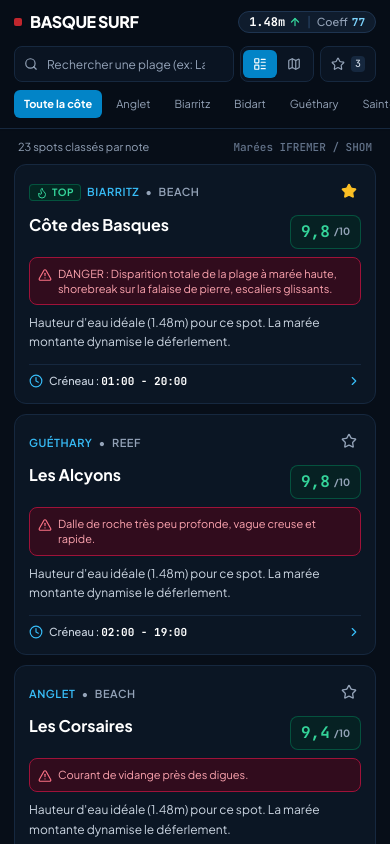
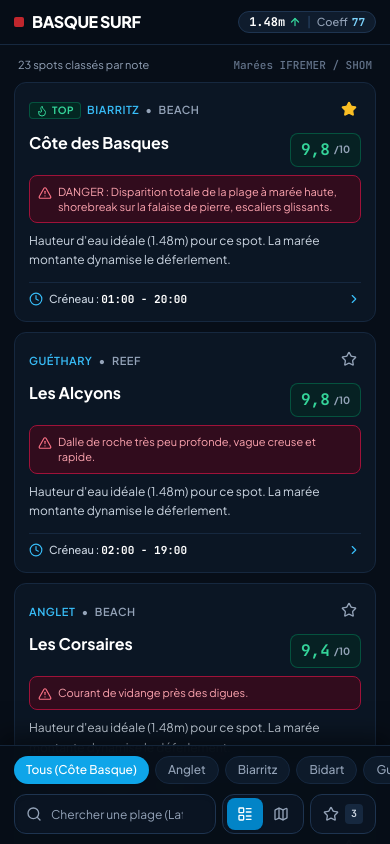
Before and after one commit to Morgan98800/Basque-Surf, a React (Vite) app: page / in a window 390 px wide. Shown: the top 844 px of the page. Built offline with nearby package versions, Linux system fonts and the light colour scheme; no server answers.

Commit message:
style: repositionnement ergonomique des filtres et de la recherche en bas de l'ecran (thumb zone)

```diff
--- a/src/App.tsx
+++ b/src/App.tsx
@@ -134,26 +134,11 @@
   return (
     <div className="min-h-screen bg-nautical-900 flex flex-col text-slate-100">
 
-      {/* Barre supérieure compacte intégrée (Header + Recherche + Filtres) */}
-      <header className="sticky top-0 z-40 bg-nautical-900/95 backdrop-blur-md border-b border-nautical-750 shadow-sm">
-        <Header tideData={activeHeaderTide} />
-        <div className="max-w-5xl mx-auto px-3.5 sm:px-6 pb-2 pt-0.5">
-          <SearchBar
-            searchTerm={searchTerm}
-            onSearchChange={setSearchTerm}
-            selectedTown={selectedTown}
-            onTownChange={setSelectedTown}
-            showFavoritesOnly={showFavoritesOnly}
-            onToggleFavoritesOnly={() => setShowFavoritesOnly(!showFavoritesOnly)}
-            favoritesCount={favorites.length}
-            viewMode={viewMode}
-            onViewModeChange={setViewMode}
-          />
-        </div>
-      </header>
+      {/* Barre supérieure ultra-fine : Marque + Marée live IFREMER/SHOM */}
+      <Header tideData={activeHeaderTide} />
 
-      {/* Main Content */}
-      <main className="flex-1 max-w-5xl w-full mx-auto px-3.5 sm:px-6 py-2.5 sm:py-3.5 space-y-2.5 sm:space-y-3">
+      {/* Main Content avec padding-bottom suffisant pour le dock inférieur */}
+      <main className="flex-1 max-w-5xl w-full mx-auto px-3.5 sm:px-6 pt-3 pb-28 sm:pb-32 space-y-2.5 sm:space-y-3">
 
         {/* Dynamic View: Map or List */}
         {viewMode === 'map' ? (
@@ -220,8 +205,25 @@
 
       </main>
 
+      {/* Dock inférieur ergonomique (Thumb Zone pour smartphone) */}
+      <nav className="fixed bottom-0 inset-x-0 z-40 bg-nautical-900/95 backdrop-blur-md border-t border-nautical-750/90 pb-[max(0.6rem,env(safe-area-inset-bottom))] pt-2.5 shadow-[0_-8px_24px_rgba(0,0,0,0.5)]">
+        <div className="max-w-5xl mx-auto px-3.5 sm:px-6">
+          <SearchBar
+            searchTerm={searchTerm}
+            onSearchChange={setSearchTerm}
+            selectedTown={selectedTown}
+            onTownChange={setSelectedTown}
+            showFavoritesOnly={showFavoritesOnly}
+            onToggleFavoritesOnly={() => setShowFavoritesOnly(!showFavoritesOnly)}
+            favoritesCount={favorites.length}
+            viewMode={viewMode}
+            onViewModeChange={setViewMode}
+          />
+        </div>
+      </nav>
+
       {/* Clean Footer */}
-      <footer className="mt-8 border-t border-nautical-800 bg-nautical-950 py-4 text-[11px] text-slate-400">
+      <footer className="border-t border-nautical-800 bg-nautical-950 py-4 text-[11px] text-slate-400 mb-24 sm:mb-20">
         <div className="max-w-5xl mx-auto px-4 flex flex-col sm:flex-row items-center justify-between gap-2.5 text-center sm:text-left">
           <div className="flex items-center space-x-2">
             <span className="w-2 h-2 rounded-sm bg-ikurrina-red"></span>
--- a/src/components/Header.tsx
+++ b/src/components/Header.tsx
@@ -10,12 +10,13 @@
   const isRising = tideData?.currentPhase === 'incoming' || tideData?.currentPhase === 'high';
 
   return (
+    <header className="sticky top-0 z-30 bg-nautical-900/95 backdrop-blur-md border-b border-nautical-750">
       <div className="max-w-5xl mx-auto px-3.5 sm:px-6">
         <div className="flex items-center justify-between h-11 gap-3">
 
           {/* Logo & Brand */}
           <div className="flex items-center space-x-2 shrink-0">
-          <span className="w-2 h-2 rounded-sm bg-ikurrina-red shadow-sm"></span>
+            <span className="w-2.5 h-2.5 rounded-sm bg-ikurrina-red shadow-sm"></span>
             <span className="font-extrabold tracking-tight text-white text-base uppercase">
               Basque Surf
             </span>
@@ -55,5 +56,6 @@
 
         </div>
       </div>
+    </header>
   );
 };
--- a/src/components/SearchBar.tsx
+++ b/src/components/SearchBar.tsx
@@ -27,74 +27,102 @@
   onViewModeChange,
 }) => {
   return (
-    <div className="space-y-2">
+    <div className="w-full space-y-2">
 
-      {/* Ligne 1 : Recherche + Bascule Vue + Favoris (Compacte & Fluide) */}
+      {/* Ligne 1 : Filtres Communes glissants au pouce (h-7) */}
+      <div className="flex items-center gap-1.5 overflow-x-auto pb-0.5 hide-scrollbar -mx-3.5 px-3.5 sm:mx-0 sm:px-0">
+        <button
+          onClick={() => onTownChange('ALL')}
+          className={`h-7 px-3 rounded-full text-xs whitespace-nowrap font-medium transition shrink-0 ${
+            selectedTown === 'ALL'
+              ? 'bg-sky-500 text-white font-bold shadow-sm'
+              : 'bg-nautical-800/80 text-slate-400 hover:text-slate-200 border border-nautical-750'
+          }`}
+        >
+          Tous ({selectedTown === 'ALL' ? 'Côte Basque' : 'Tous'})
+        </button>
+
+        {BASQUE_TOWNS.map((town) => (
+          <button
+            key={town}
+            onClick={() => onTownChange(town)}
+            className={`h-7 px-3 rounded-full text-xs whitespace-nowrap font-medium transition shrink-0 ${
+              selectedTown === town
+                ? 'bg-sky-500 text-white font-bold shadow-sm'
+                : 'bg-nautical-800/80 text-slate-400 hover:text-slate-200 border border-nautical-750'
+            }`}
+          >
+            {town}
+          </button>
+        ))}
+      </div>
+
+      {/* Ligne 2 : Recherche + Bascule Vue + Favoris (À portée directe du pouce) */}
       <div className="flex items-center gap-1.5 sm:gap-2">
 
-        {/* Champ de recherche compact (h-9) */}
+        {/* Champ de recherche compact (h-10) */}
         <div className="relative flex-1 min-w-0">
-          <Search className="absolute left-2.5 top-1/2 -translate-y-1/2 w-3.5 h-3.5 text-slate-400 pointer-events-none" />
+          <Search className="absolute left-3 top-1/2 -translate-y-1/2 w-4 h-4 text-slate-400 pointer-events-none" />
           <input
             type="text"
             value={searchTerm}
             onChange={(e) => onSearchChange(e.target.value)}
-            placeholder="Rechercher une plage (ex: Lafitenia, Cavaliers, Côte des Basques...)"
-            className="w-full h-9 pl-8 pr-7 bg-nautical-850/90 hover:bg-nautical-850 border border-nautical-750 focus:border-sky-500 rounded-lg text-slate-100 placeholder-slate-400 text-xs focus:outline-none transition"
+            placeholder="Chercher une plage (Lafitenia, Cavaliers...)"
+            className="w-full h-10 pl-9 pr-8 bg-nautical-850/90 border border-nautical-700 focus:border-sky-500 rounded-xl text-slate-100 placeholder-slate-400 text-xs focus:outline-none transition shadow-inner"
           />
           {searchTerm && (
             <button
               onClick={() => onSearchChange('')}
-              className="absolute right-2 top-1/2 -translate-y-1/2 p-0.5 text-slate-400 hover:text-slate-200"
+              className="absolute right-2.5 top-1/2 -translate-y-1/2 p-1 text-slate-400 hover:text-slate-200"
               aria-label="Effacer recherche"
             >
-              <X className="w-3.5 h-3.5" />
+              <X className="w-4 h-4" />
             </button>
           )}
         </div>
 
-        {/* Bascule Vue : Liste / Carte (Segmenté compact h-9) */}
-        <div className="flex items-center bg-nautical-850/90 border border-nautical-750 rounded-lg p-0.5 h-9 shrink-0">
+        {/* Bascule Vue : Liste / Carte (Segmenté compact h-10) */}
+        <div className="flex items-center bg-nautical-850/90 border border-nautical-700 rounded-xl p-1 h-10 shrink-0">
           <button
             onClick={() => onViewModeChange('list')}
-            className={`h-7 px-2.5 rounded-md text-xs font-semibold flex items-center gap-1.5 transition ${
+            className={`h-8 px-2.5 sm:px-3 rounded-lg text-xs font-semibold flex items-center gap-1.5 transition ${
               viewMode === 'list'
                 ? 'bg-sky-600 text-white shadow-sm'
                 : 'text-slate-400 hover:text-slate-200'
             }`}
             title="Vue liste"
           >
-            <LayoutList className="w-3.5 h-3.5" />
+            <LayoutList className="w-4 h-4" />
             <span className="hidden sm:inline">Liste</span>
           </button>
 
           <button
             onClick={() => onViewModeChange('map')}
-            className={`h-7 px-2.5 rounded-md text-xs font-semibold flex items-center gap-1.5 transition ${
+            className={`h-8 px-2.5 sm:px-3 rounded-lg text-xs font-semibold flex items-center gap-1.5 transition ${
               viewMode === 'map'
                 ? 'bg-sky-600 text-white shadow-sm'
                 : 'text-slate-400 hover:text-slate-200'
             }`}
             title="Vue carte"
           >
-            <Map className="w-3.5 h-3.5" />
+            <Map className="w-4 h-4" />
             <span className="hidden sm:inline">Carte</span>
           </button>
         </div>
 
-        {/* Filtre Favoris (h-9 compact) */}
+        {/* Filtre Favoris (h-10 compact) */}
         <button
           onClick={onToggleFavoritesOnly}
-          className={`h-9 px-2.5 rounded-lg text-xs font-medium flex items-center gap-1.5 shrink-0 border transition active:scale-95 ${
+          className={`h-10 px-3 rounded-xl text-xs font-medium flex items-center gap-1.5 shrink-0 border transition active:scale-95 ${
             showFavoritesOnly
-              ? 'bg-amber-500/20 text-amber-300 border-amber-500/50'
-              : 'bg-nautical-850/90 text-slate-400 border-nautical-750 hover:text-slate-200'
+              ? 'bg-amber-500/20 text-amber-300 border-amber-500/50 shadow-sm'
+              : 'bg-nautical-850/90 text-slate-400 border-nautical-700 hover:text-slate-200'
           }`}
           title="Afficher les favoris"
         >
-          <Star className={`w-3.5 h-3.5 ${showFavoritesOnly ? 'fill-amber-400 text-amber-400' : ''}`} />
+          <Star className={`w-4 h-4 ${showFavoritesOnly ? 'fill-amber-400 text-amber-400' : ''}`} />
           {favoritesCount > 0 && (
-            <span className={`text-[10px] font-mono px-1 rounded ${
+            <span className={`text-[10px] font-mono font-bold px-1.5 py-0.5 rounded ${
               showFavoritesOnly ? 'bg-amber-400/30 text-amber-200' : 'bg-nautical-750 text-slate-300'
             }`}>
               {favoritesCount}
@@ -104,34 +132,6 @@
 
       </div>
 
-      {/* Ligne 2 : Filtres Communes en bandeau glissant ultra-fin (h-7) */}
-      <div className="flex items-center gap-1 overflow-x-auto pb-0.5 hide-scrollbar -mx-3.5 px-3.5 sm:mx-0 sm:px-0">
-        <button
-          onClick={() => onTownChange('ALL')}
-          className={`h-7 px-2.5 rounded-md text-[11px] whitespace-nowrap transition shrink-0 ${
-            selectedTown === 'ALL'
-              ? 'bg-sky-600 text-white font-bold'
-              : 'text-slate-400 hover:text-slate-200 hover:bg-nautical-800/60'
-          }`}
-        >
-          Toute la côte
-        </button>
-
-        {BASQUE_TOWNS.map((town) => (
-          <button
-            key={town}
-            onClick={() => onTownChange(town)}
-            className={`h-7 px-2.5 rounded-md text-[11px] whitespace-nowrap transition shrink-0 ${
-              selectedTown === town
-                ? 'bg-sky-600 text-white font-bold'
-                : 'text-slate-400 hover:text-slate-200 hover:bg-nautical-800/60'
-            }`}
-          >
-            {town}
-          </button>
-        ))}
-      </div>
-
     </div>
   );
 };
```
Lines whose indentation alone changed are shown as unchanged.
